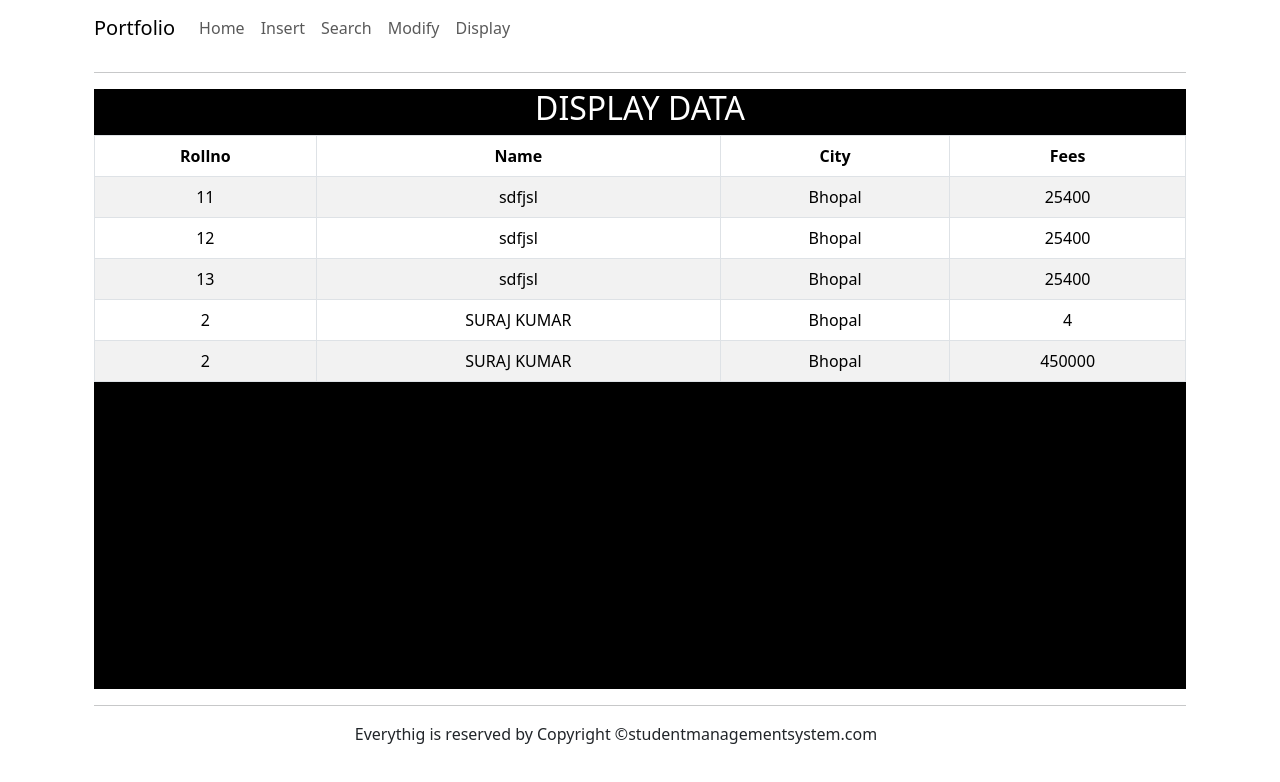
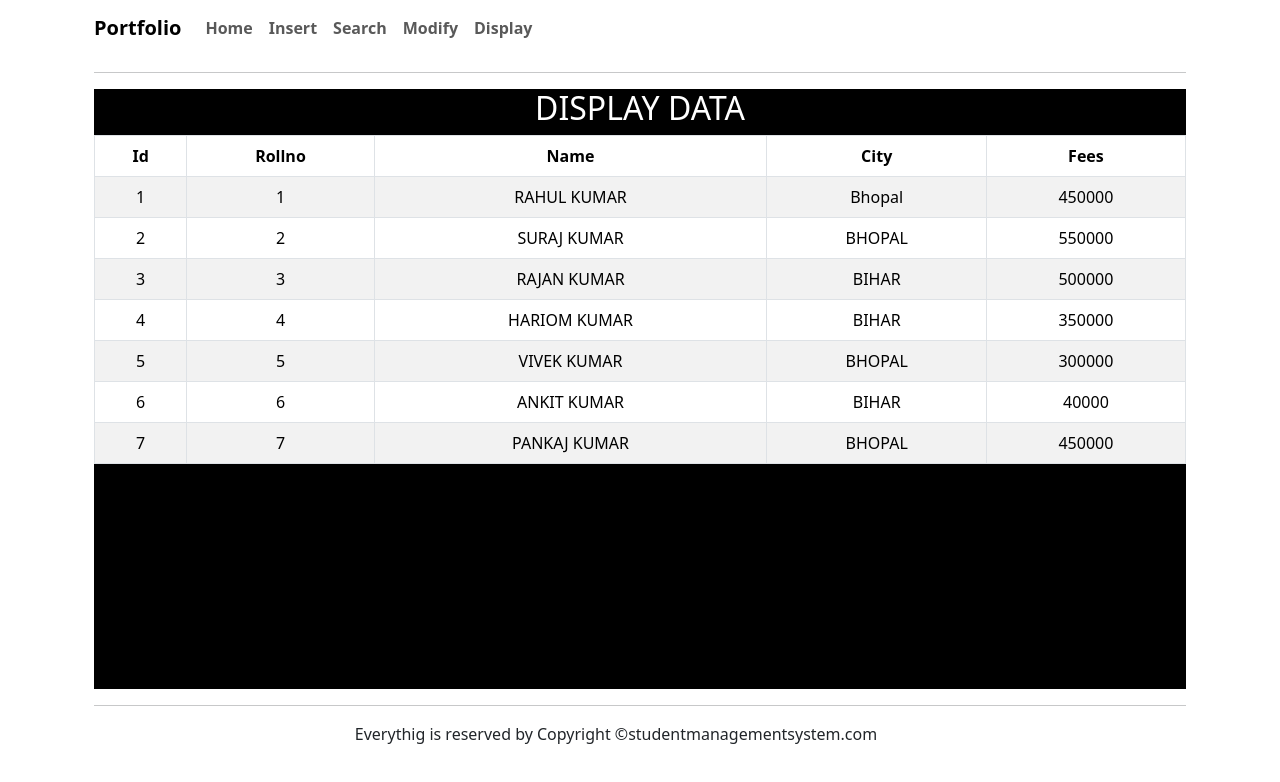
Before and after one commit to suraj-raj01/React_Development, a React (Vite) app in the folder Hooks1/: page /display in a window 1280 px wide. Shown: the top 782 px of the page. Built offline with nearby package versions, Linux system fonts and the light colour scheme; data requests are answered from the project's data file.

Commit message:
Hooks->Insert & Display data into Table

```diff
--- a/Hooks1/db.json
+++ b/Hooks1/db.json
@@ -1,38 +1,52 @@
 {
   "Student": [
     {
-      "id": 1,
-      "rollno": 11,
-      "name": "sdfjsl",
+      "id": "1",
+      "rollno": "1",
+      "name": "RAHUL KUMAR",
       "city": "Bhopal",
-      "fees": 25400
+      "fees": "450000"
     },
     {
-      "id": 2,
-      "rollno": 12,
-      "name": "sdfjsl",
-      "city": "Bhopal",
-      "fees": 25400
+      "id": "2",
+      "rollno": "2",
+      "name": "SURAJ KUMAR",
+      "city": "BHOPAL",
+      "fees": "550000"
     },
     {
-      "id": 3,
-      "rollno": 13,
-      "name": "sdfjsl",
-      "city": "Bhopal",
-      "fees": 25400
+      "id": "3",
+      "rollno": "3",
+      "name": "RAJAN KUMAR",
+      "city": "BIHAR",
+      "fees": "500000"
     },
     {
-      "id": "0684",
-      "rollno": "2",
-      "name": "SURAJ KUMAR",
-      "city": "Bhopal",
-      "fees": "4"
+      "id": "4",
+      "rollno": "4",
+      "name": "HARIOM KUMAR",
+      "city": "BIHAR",
+      "fees": "350000"
     },
     {
-      "id": "1867",
-      "rollno": "2",
-      "name": "SURAJ KUMAR",
-      "city": "Bhopal",
+      "id": "5",
+      "rollno": "5",
+      "name": "VIVEK KUMAR",
+      "city": "BHOPAL",
+      "fees": "300000"
+    },
+    {
+      "id": "6",
+      "rollno": "6",
+      "name": "ANKIT KUMAR",
+      "city": "BIHAR",
+      "fees": "40000"
+    },
+    {
+      "id": "7",
+      "rollno": "7",
+      "name": "PANKAJ KUMAR",
+      "city": "BHOPAL",
       "fees": "450000"
     }
   ]
--- a/Hooks1/src/Components/Display.jsx
+++ b/Hooks1/src/Components/Display.jsx
@@ -18,6 +18,7 @@ const Display = () =>{
         return(
             <>
             <tr>
+                <td>{key.id}</td>
                 <td>{key.rollno}</td>
                 <td>{key.name}</td>
                 <td>{key.city}</td>
@@ -33,6 +34,7 @@ const Display = () =>{
         <Table striped bordered hover>
       <thead>
         <tr>
+          <th>Id</th>
           <th>Rollno</th>
           <th>Name</th>
           <th>City</th>
--- a/Hooks1/src/Components/Insert.jsx
+++ b/Hooks1/src/Components/Insert.jsx
@@ -24,6 +24,11 @@ const Insert = () => {
             <Container style={{ height: '100%', display: 'flex', alignItems: 'center', justifyContent: 'center', backgroundColor: 'black' }}>
                 <Form style={{ margin: ' 200px auto', width: '400px', color: 'white' }}>
                     <center><h3 style={{ padding: '0px 20px' }}>INSERT DATA</h3></center><br />
+                    <Form.Group className="mb-3">
+                        <Form.Label>Enter Id</Form.Label>
+                        <Form.Control type="text" name='id' value={input.id} onChange={handleInput} />
+                    </Form.Group>
+
                     <Form.Group className="mb-3">
                         <Form.Label>Enter rollno</Form.Label>
                         <Form.Control type="text" name='rollno' value={input.rollno} onChange={handleInput} />
--- a/Hooks1/src/Components/Layout.jsx
+++ b/Hooks1/src/Components/Layout.jsx
@@ -8,7 +8,7 @@ const Layout = () => {
     return (
         <>
             <Navbar id="navbar">
-                <Container>
+                <Container style={{fontWeight:'bold'}}>
                     <Navbar.Brand as={Link} to="home">Portfolio</Navbar.Brand>
                     <Nav className="me-auto">
                         <Nav.Link as={Link} to="home">Home</Nav.Link>
```
